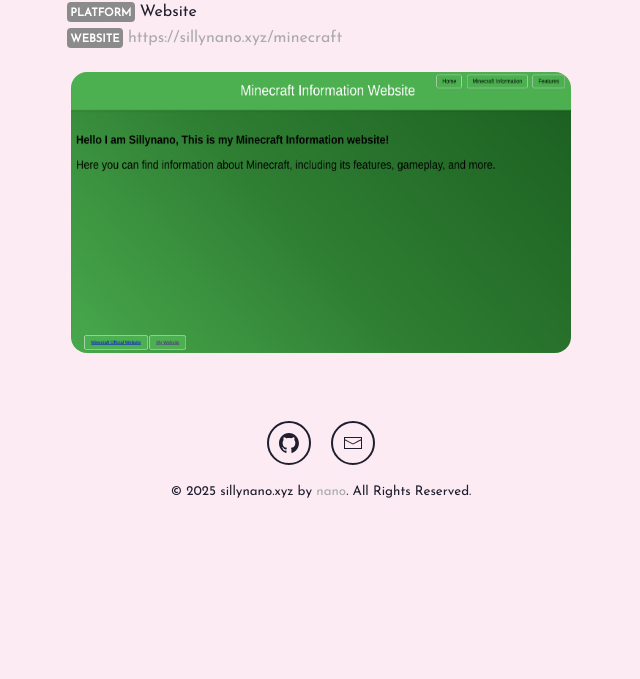
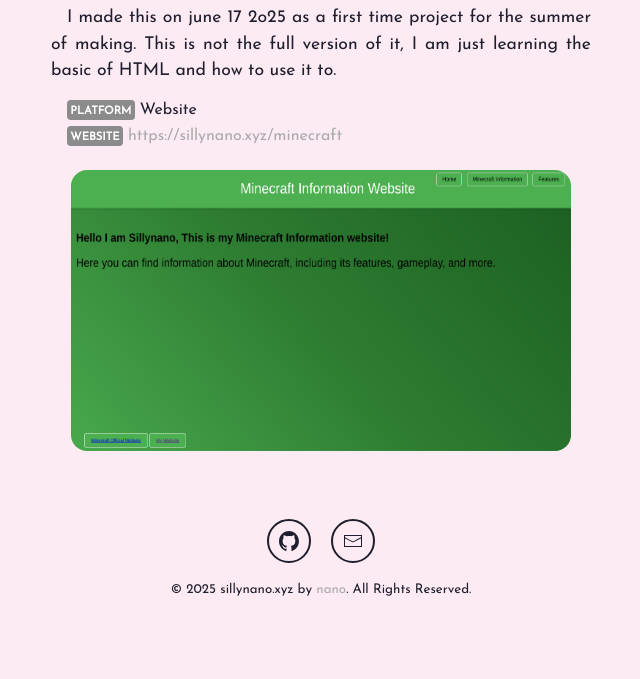
Before and after one commit to sillynano/sillynano.github.io, an Astro site: page /projects/minecraft in a window 1280 px wide. Shown: the part 121-800 px from the top of the page, without its empty margins (319-959 px from the left). Built offline with nearby package versions, Linux system fonts and the light colour scheme; Astro itself is replaced by a stand-in of ours.

Commit message:
Update Minecraft.md

```diff
--- a/src/content/projects/Minecraft.md
+++ b/src/content/projects/Minecraft.md
@@ -10,3 +10,5 @@
 platform: Website
 website: https://sillynano.xyz/minecraft
 ---
+
+I made this on june 17 2o25 as a first time project for the summer of making. This is not the full version of it, I am just learning the basic of HTML and how to use it to.
```
